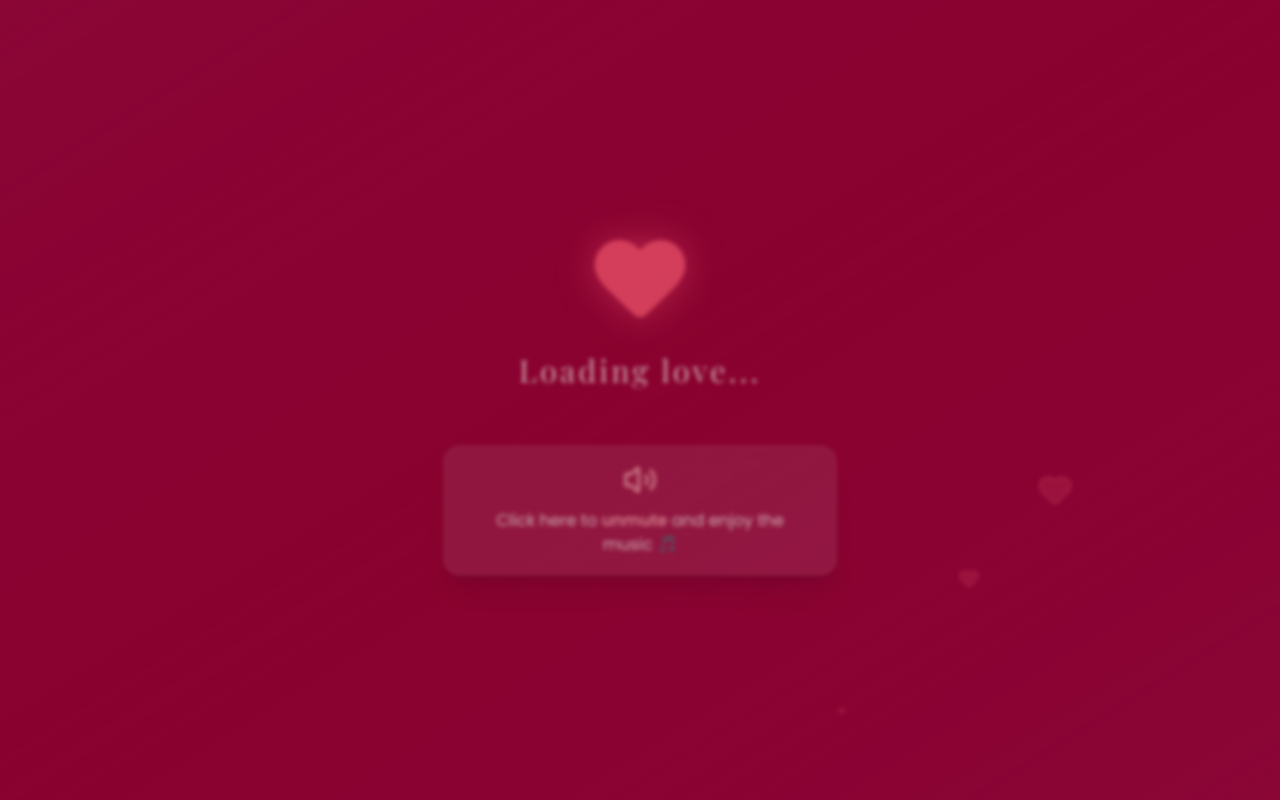
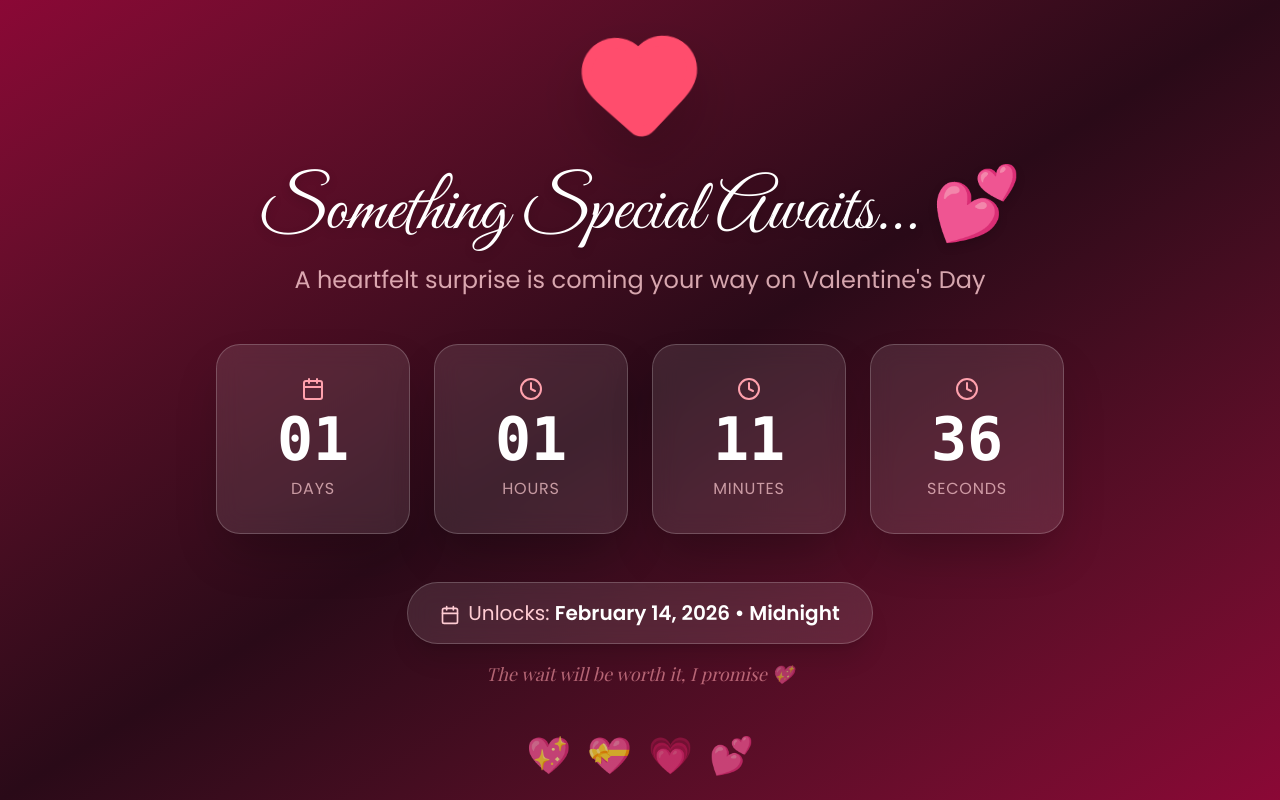
Before and after one commit to katsomar/serious-guy, a React (Vite) app: page / in a window 1280 px wide. Built offline with nearby package versions, Linux system fonts and the light colour scheme; a web font is replaced by a local one.

Commit message:
changed the count down date to 2026

```diff
--- a/src/App.tsx
+++ b/src/App.tsx
@@ -51,7 +51,7 @@ function App() {
   useEffect(() => {
     const checkDate = () => {
       const now = new Date();
-      const valentinesDay = new Date('2025-02-14T00:00:00');
+      const valentinesDay = new Date('2026-02-14T00:00:00');
       setIsBeforeValentines(now < valentinesDay);
     };
 
--- a/src/components/CountdownTimer.tsx
+++ b/src/components/CountdownTimer.tsx
@@ -14,7 +14,7 @@ const CountdownTimer: React.FC = () => {
     const [isReady, setIsReady] = useState(false);
 
     useEffect(() => {
-        const targetDate = new Date('2025-02-14T00:00:00').getTime();
+        const targetDate = new Date('2026-02-14T00:00:00').getTime();
 
         const calculateTimeLeft = () => {
             const now = new Date().getTime();
@@ -142,7 +142,7 @@ const CountdownTimer: React.FC = () => {
                     <div className="inline-block bg-white/10 backdrop-blur-md border border-white/20 rounded-full px-8 py-4 shadow-xl">
                         <p className="text-lg md:text-xl text-rose-200 font-sans">
                             <Calendar className="inline mr-2" size={20} />
-                            Unlocks: <span className="font-bold text-white">February 14, 2025 • Midnight</span>
+                            Unlocks: <span className="font-bold text-white">February 14, 2026 • Midnight</span>
                         </p>
                     </div>
 
```
